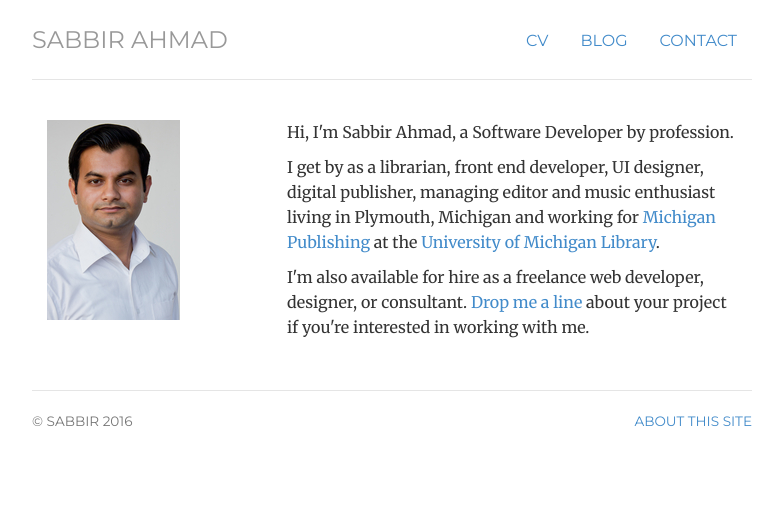
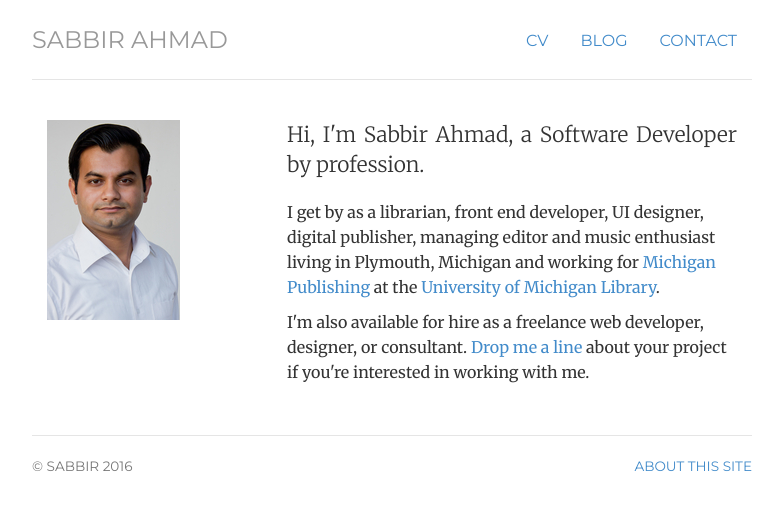
Before and after one commit to muktoshuvro/muktoshuvro.github.io, a Jekyll site: the page built from index.html, in a window 1280 px wide. Shown: the top 510 px of the page, without its empty margins (248-1031 px from the left). Built offline with Jekyll 4.4.1, drawn with Linux system fonts in a browser that asks for light colours.

Commit message:
new update

```diff
--- a/index.html
+++ b/index.html
@@ -12,7 +12,7 @@
 	<img   alt="Sabbir Ahmad" src="img/sabbir.resized.jpg">
 	</div>
 	<div itemscope itemtype="http://data-vocabulary.org/Person" class="col-sm-8">
-		<p align="justify">Hi, I'm Sabbir Ahmad, a Software Developer by profession.</p>
+	<p class="lead" align="justify">Hi, I'm Sabbir Ahmad, a Software Developer by profession.</p>
 	<p>I get by as a <span itemprop="title">librarian</span>, <span itemprop="title">front end developer</span>, <span itemprop="title">UI designer</span>, <span itemprop="title">digital publisher</span>, <span itemprop="title">managing editor</span> and music enthusiast living in <span itemprop="address" itemscope
     itemtype="http://data-vocabulary.org/Address"> <span itemprop="locality">Plymouth</span>, <span itemprop="region">Michigan</span></span> and working for <a href="http://www.publishing.umich.edu">Michigan Publishing</a> at <span itemprop="affiliation">the <a href="http://www.lib.umich.edu">University of Michigan Library</a></span>.</p>
 
```
